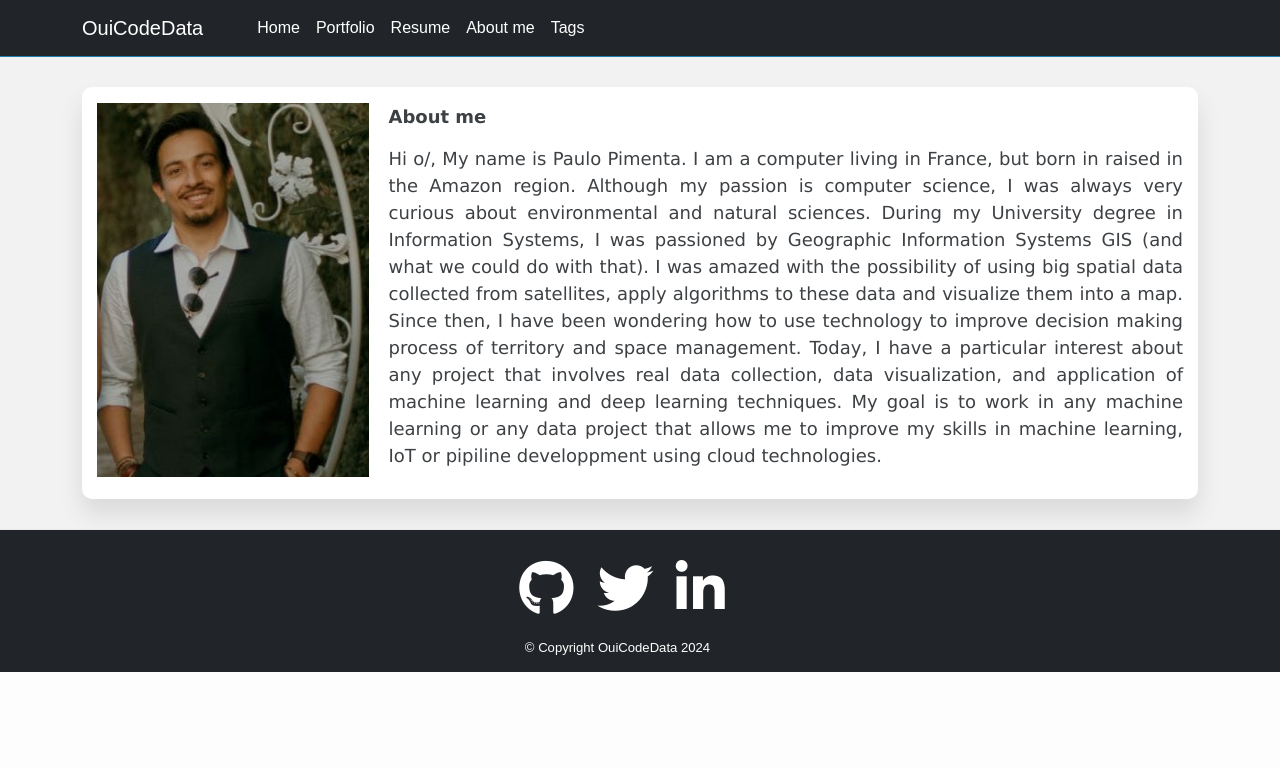
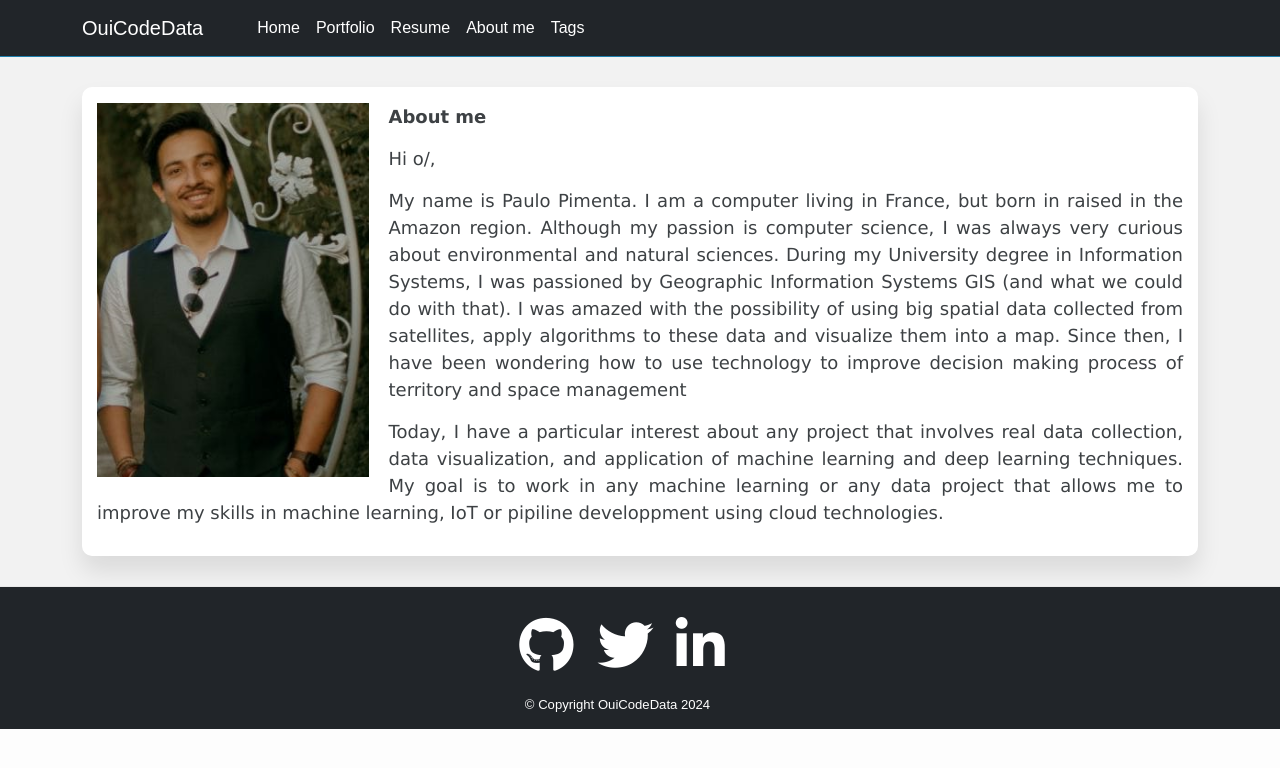
Before and after one commit to paulofpimenta/ouicodedata, a Jekyll site: the page built from about-me.html, in a window 1280 px wide. Shown: the top 768 px of the page. Built offline with Jekyll 4.4.1, drawn with Linux system fonts in a browser that asks for light colours; comment, search, counter and statistics services are not loaded.

```diff
--- a/about-me.html
+++ b/about-me.html
@@ -17,17 +17,16 @@ layout: default
       />
       <p><strong>About me</strong></p>
       <p>
-        Hi o/,
-
-        My name is Paulo Pimenta. I am a computer living in France, but born in raised in the Amazon region.
+      <p>Hi o/, </p>
+      <p>My name is Paulo Pimenta. I am a computer living in France, but born in raised in the Amazon region.
         Although my passion is computer science, I was always very curious about environmental and natural sciences.
         During my University degree in Information Systems, I was passioned by Geographic Information Systems GIS (and what we could do with that).
         I was amazed with the possibility of using big spatial data collected from satellites, apply algorithms to these data and visualize them into a map.
-        Since then, I have been wondering how to use technology to improve decision making process of territory and space management.
+        Since then, I have been wondering how to use technology to improve decision making process of territory and space management</p>
 
-        Today, I have a particular interest about any project that involves real data collection, data visualization, and application of machine learning
+      <p>Today, I have a particular interest about any project that involves real data collection, data visualization, and application of machine learning
         and deep learning techniques. My goal is to work in any machine learning or any data project that allows me to improve my skills in machine learning,
-        IoT or pipiline developpment using cloud technologies.
+        IoT or pipiline developpment using cloud technologies.</p>
       </p>
     </div>
   </div>
--- a/portfolio/bike.html
+++ b/portfolio/bike.html
@@ -1,9 +1,9 @@
 ---
 layout: portfolio_detail
-title: "Bicycle accidents in Paris"
+title: Bicycle accidents in Paris
 permalink: /portfolio/bike
 project-link: "https://app2.ouicodedata.com"
-projectname: "Bicycle Accidents Map in Paris"
+project-tname: "Bicycle Accidents Map in Paris"
 client: "-"
 project-date: 10 Jan, 2023
 project-detail: The project is a online dashbord with map layers that shows some data analysss about bicycle accidents in Paris
```
